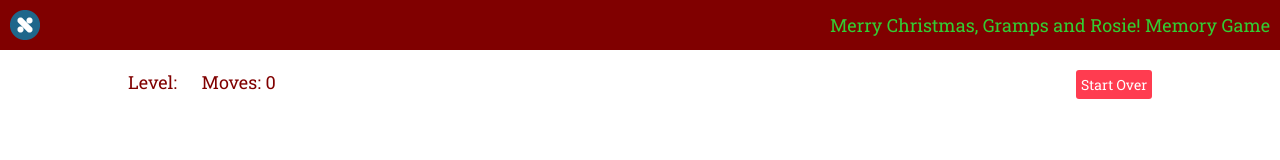
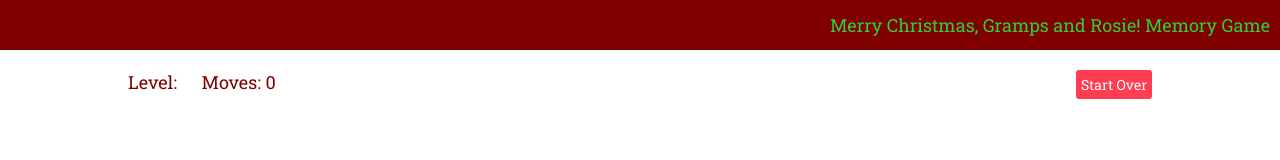
Before and after one commit to pgbUML/pgbUML, a plain HTML site: page mem/mGramps/index.html in a window 1280 px wide. Shown: the top 160 px of the page. Drawn offline with Linux system fonts and the light colour scheme.

Commit message:
Update index.html

```diff
--- a/mem/mGramps/index.html
+++ b/mem/mGramps/index.html
@@ -26,11 +26,6 @@
   <div class="wrapper">
 
     <div class="header clearfix">
-      <div class="header__logo">
-        <a href="http://callmenick.com">
-          <img src="../m2/img/logo.png" alt="Call Me Nick - Tutorials, Snippets, Resources, and Articles for Web Design and Web Development">
-        </a>
-      </div>
       <h1 class="header__title" style="color:#32cd32;text-align: center;">Merry Christmas, Gramps and Rosie! Memory Game</h1>
     </div><!-- /.header -->
 
```
